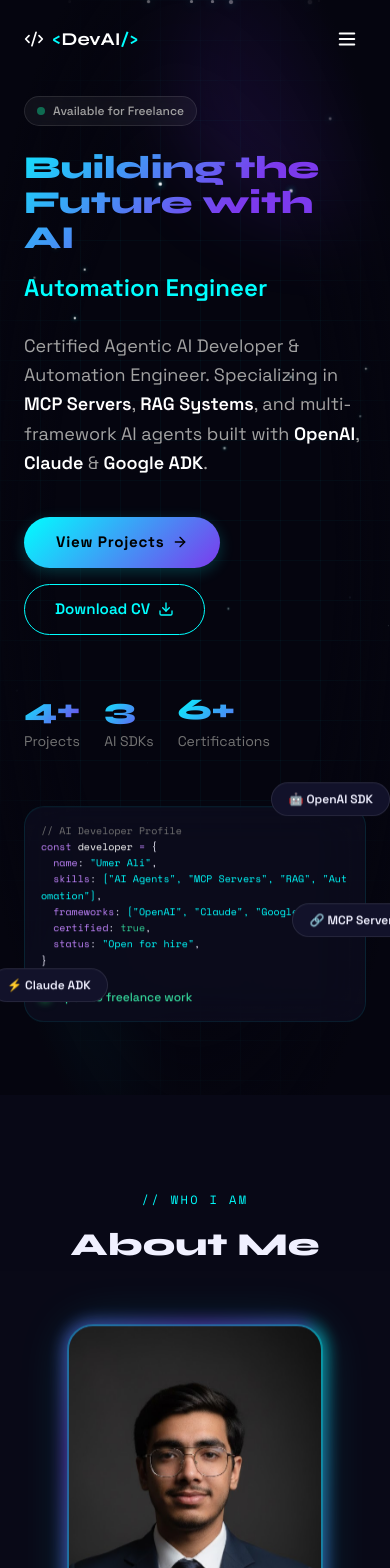
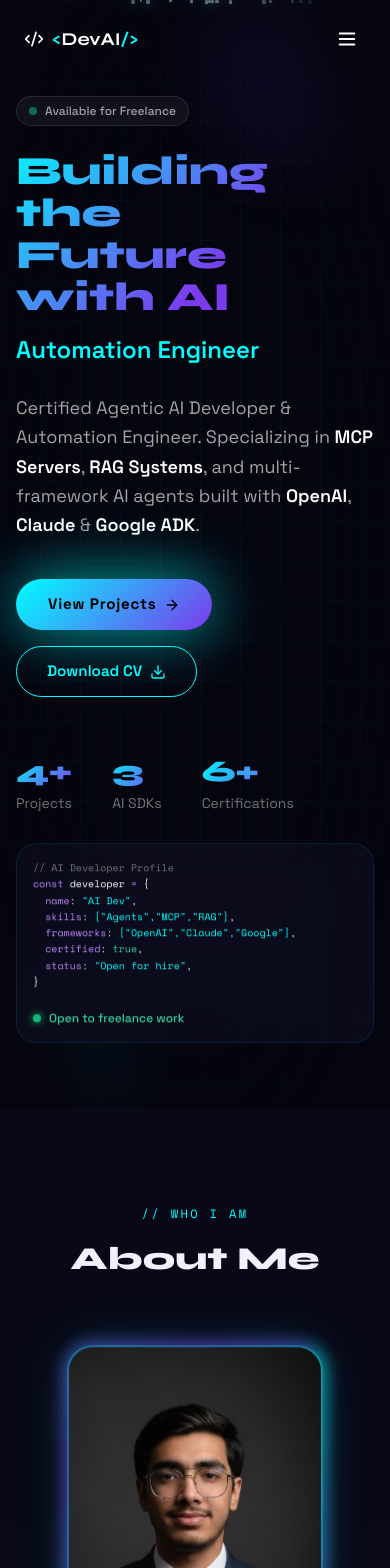
Before and after one commit to Syed-Umer-Ali/Portfolio-Website, a Next.js app: page / in a window 390 px wide. Shown: the top 1568 px of the page. Built offline with nearby package versions, Linux system fonts and the light colour scheme.

Commit message:
fix: comprehensive mobile overflow - wrap code, hide badges, overflow-hidden all sections

```diff
--- a/app/globals.css
+++ b/app/globals.css
@@ -24,192 +24,65 @@
 
 html {
   scroll-behavior: smooth;
+  overflow-x: hidden;
 }
 
 body {
   background: var(--bg);
   color: var(--text);
   font-family: 'Space Grotesk', sans-serif;
-  overflow-x: hidden;
+}
+
+/* Fix: sections navbar ke peeche na jayein mobile/desktop dono pe */
+section[id] {
+  scroll-margin-top: 80px;
 }
 
 /* Scrollbar */
-::-webkit-scrollbar {
-  width: 6px;
-}
-
-::-webkit-scrollbar-track {
-  background: var(--bg);
-}
-
-::-webkit-scrollbar-thumb {
-  background: var(--accent2);
-  border-radius: 3px;
-}
+::-webkit-scrollbar { width: 6px; }
+::-webkit-scrollbar-track { background: var(--bg); }
+::-webkit-scrollbar-thumb { background: var(--accent2); border-radius: 3px; }
 
 /* Animations */
 @keyframes float {
-
-  0%,
-  100% {
-    transform: translateY(0);
-  }
-
-  50% {
-    transform: translateY(-12px);
-  }
+  0%, 100% { transform: translateY(0); }
+  50% { transform: translateY(-12px); }
 }
-
 @keyframes pulse-glow {
-
-  0%,
-  100% {
-    box-shadow: 0 0 20px rgba(0, 255, 255, 0.3);
-  }
-
-  50% {
-    box-shadow: 0 0 60px rgba(0, 255, 255, 0.6), 0 0 100px rgba(0, 255, 255, 0.2);
-  }
+  0%, 100% { box-shadow: 0 0 20px rgba(0, 255, 255, 0.3); }
+  50% { box-shadow: 0 0 60px rgba(0, 255, 255, 0.6), 0 0 100px rgba(0, 255, 255, 0.2); }
 }
-
 @keyframes shimmer {
-  0% {
-    background-position: -200% center;
-  }
-
-  100% {
-    background-position: 200% center;
-  }
+  0% { background-position: -200% center; }
+  100% { background-position: 200% center; }
 }
-
 @keyframes blink {
-
-  0%,
-  100% {
-    opacity: 1;
-  }
-
-  50% {
-    opacity: 0;
-  }
+  0%, 100% { opacity: 1; }
+  50% { opacity: 0; }
 }
-
 @keyframes orb-move {
-
-  0%,
-  100% {
-    transform: translate(0, 0);
-  }
-
-  25% {
-    transform: translate(30px, -20px);
-  }
-
-  50% {
-    transform: translate(-10px, 30px);
-  }
-
-  75% {
-    transform: translate(-30px, -10px);
-  }
+  0%, 100% { transform: translate(0, 0); }
+  25% { transform: translate(30px, -20px); }
+  50% { transform: translate(-10px, 30px); }
+  75% { transform: translate(-30px, -10px); }
 }
-
 @keyframes particle-float {
-  0% {
-    transform: translateY(0) scale(1);
-    opacity: 0.8;
-  }
-
-  100% {
-    transform: translateY(-120px) translateX(20px) scale(0);
-    opacity: 0;
-  }
+  0% { transform: translateY(0) scale(1); opacity: 0.8; }
+  100% { transform: translateY(-120px) translateX(20px) scale(0); opacity: 0; }
 }
-
 @keyframes spotlight {
-  0% {
-    opacity: 0;
-    transform: translate(-72%, -62%) scale(0.5);
-  }
-
-  100% {
-    opacity: 1;
-    transform: translate(-50%, -40%) scale(1);
-  }
+  0% { opacity: 0; transform: translate(-72%, -62%) scale(0.5); }
+  100% { opacity: 1; transform: translate(-50%, -40%) scale(1); }
 }
 
 /* Utility classes */
-.animate-float {
-  animation: float 6s ease-in-out infinite;
-}
-
-.animate-pulse-glow {
-  animation: pulse-glow 2s ease-in-out infinite;
-}
-
-.animate-shimmer {
-  animation: shimmer 3s linear infinite;
-}
-
-.animate-blink {
-  animation: blink 1s step-end infinite;
-}
-
-.animate-orb {
-  animation: orb-move 8s ease-in-out infinite;
-}
-
-.animate-particle {
-  animation: particle-float linear infinite;
-}
-
-.animate-spotlight {
-  animation: spotlight 2s ease 0.75s 1 forwards;
-  opacity: 0;
-}
-
-@keyframes sparkle-rise {
-  0% {
-    transform: translateY(110vh) translateX(0) scale(0);
-    opacity: 0;
-  }
-
-  10% {
-    opacity: 1;
-  }
-
-  90% {
-    opacity: 1;
-  }
-
-  100% {
-    transform: translateY(-20vh) translateX(40px) scale(1);
-    opacity: 0;
-  }
-}
-
-@keyframes twinkle {
-
-  0%,
-  100% {
-    opacity: 0.3;
-    transform: scale(0.8);
-  }
-
-  50% {
-    opacity: 1;
-    transform: scale(1.2);
-  }
-}
-
-.animate-sparkle {
-  animation: sparkle-rise linear infinite;
-}
-
-.animate-twinkle {
-  animation: twinkle 1.5s ease-in-out infinite;
-}
-
+.animate-float { animation: float 6s ease-in-out infinite; }
+.animate-pulse-glow { animation: pulse-glow 2s ease-in-out infinite; }
+.animate-shimmer { animation: shimmer 3s linear infinite; }
+.animate-blink { animation: blink 1s step-end infinite; }
+.animate-orb { animation: orb-move 8s ease-in-out infinite; }
+.animate-particle { animation: particle-float linear infinite; }
+.animate-spotlight { animation: spotlight 2s ease 0.75s 1 forwards; opacity: 0; }
 
 .glass-card {
   background: rgba(13, 13, 31, 0.8);
@@ -218,7 +91,6 @@
   backdrop-filter: blur(20px);
   transition: all 0.4s cubic-bezier(0.4, 0, 0.2, 1);
 }
-
 .glass-card:hover {
   border-color: rgba(0, 255, 255, 0.3);
   box-shadow: var(--glow);
@@ -235,17 +107,14 @@
 
 .hero-title {
   font-family: 'Syne', sans-serif;
-  font-size: clamp(2rem, 7vw, 5.5rem);
+  font-size: clamp(2.5rem, 7vw, 5.5rem);
   font-weight: 800;
-  line-height: 1.1;
+  line-height: 1.05;
   background: linear-gradient(135deg, #fff 0%, #00ffff 40%, #7c3aed 80%);
   background-size: 200% auto;
   -webkit-background-clip: text;
-  background-clip: text;
   -webkit-text-fill-color: transparent;
   animation: shimmer 3s linear infinite;
-  overflow-wrap: break-word;
-  word-break: keep-all;
 }
 
 .section-title {
@@ -268,10 +137,7 @@
   transition: all 0.3s ease;
   animation: pulse-glow 2s ease-in-out infinite;
 }
-
-.btn-primary:hover {
-  transform: translateY(-2px) scale(1.03);
-}
+.btn-primary:hover { transform: translateY(-2px) scale(1.03); }
 
 .btn-outline {
   background: transparent;
@@ -285,24 +151,10 @@
   font-family: 'Space Grotesk', sans-serif;
   transition: all 0.3s ease;
 }
+.btn-outline:hover { background: rgba(0, 255, 255, 0.1); transform: translateY(-2px); }
 
-.btn-outline:hover {
-  background: rgba(0, 255, 255, 0.1);
-  transform: translateY(-2px);
-}
-
-.progress-bar {
-  height: 6px;
-  border-radius: 3px;
-  background: rgba(0, 255, 255, 0.1);
-  overflow: hidden;
-}
-
-.progress-fill {
-  height: 100%;
-  border-radius: 3px;
-  transition: width 1.5s cubic-bezier(0.4, 0, 0.2, 1);
-}
+.progress-bar { height: 6px; border-radius: 3px; background: rgba(0, 255, 255, 0.1); overflow: hidden; }
+.progress-fill { height: 100%; border-radius: 3px; transition: width 1.5s cubic-bezier(0.4, 0, 0.2, 1); }
 
 .cursor-dot {
   display: inline-block;
@@ -329,22 +181,6 @@
   pointer-events: none;
 }
 
-@media (max-width: 768px) {
-  .orb {
-    animation: none;
-    filter: blur(40px);
-  }
-
-  .animate-float {
-    animation-duration: 10s;
-  }
-
-  .btn-primary {
-    animation: none;
-    box-shadow: 0 4px 15px rgba(0, 255, 255, 0.2);
-  }
-}
-
 .skill-badge {
   display: inline-flex;
   align-items: center;
@@ -357,10 +193,7 @@
   transition: all 0.3s ease;
   cursor: default;
 }
-
-.skill-badge:hover {
-  transform: translateY(-2px) scale(1.05);
-}
+.skill-badge:hover { transform: translateY(-2px) scale(1.05); }
 
 .contact-input {
   width: 100%;
@@ -374,11 +207,5 @@
   outline: none;
   transition: border-color 0.3s ease;
 }
-
-.contact-input:focus {
-  border-color: var(--accent);
-}
-
-.contact-input::placeholder {
-  color: var(--muted);
-}
+.contact-input:focus { border-color: var(--accent); }
+.contact-input::placeholder { color: var(--muted); }
--- a/app/layout.tsx
+++ b/app/layout.tsx
@@ -10,8 +10,8 @@
   children,
 }: Readonly<{ children: React.ReactNode }>) {
   return (
-    <html lang="en">
-      <body>{children}</body>
+    <html lang="en" style={{ scrollBehavior: "smooth" }}>
+      <body style={{ overflowX: "hidden" }}>{children}</body>
     </html>
   );
 }
--- a/app/page.tsx
+++ b/app/page.tsx
@@ -11,7 +11,7 @@
 
 export default function Home() {
   return (
-    <main className="min-h-screen relative" style={{ background: "var(--bg)" }}>
+    <main className="min-h-screen relative overflow-x-hidden" style={{ background: "var(--bg)" }}>
       <Sparkles />
       <Navbar />
       <Hero />
--- a/components/About.tsx
+++ b/components/About.tsx
@@ -11,7 +11,7 @@
 
 export function About() {
   return (
-    <section id="about" className="py-24 px-6" style={{ background: "rgba(13,13,31,0.5)" }}>
+    <section id="about" className="py-24 px-4 sm:px-6 overflow-hidden" style={{ background: "rgba(13,13,31,0.5)" }}>
       <div className="max-w-7xl mx-auto">
         <motion.div
           initial={{ opacity: 0, y: 20 }}
--- a/components/Blog.tsx
+++ b/components/Blog.tsx
@@ -11,7 +11,7 @@
 
 export function Blog() {
   return (
-    <section id="blog" className="py-24 px-6">
+    <section id="blog" className="py-24 px-4 sm:px-6 overflow-hidden">
       <div className="max-w-7xl mx-auto">
         <motion.div
           initial={{ opacity: 0, y: 20 }}
--- a/components/Certifications.tsx
+++ b/components/Certifications.tsx
@@ -13,7 +13,7 @@
 
 export function Certifications() {
   return (
-    <section id="certifications" className="py-24 px-6">
+    <section id="certifications" className="py-24 px-4 sm:px-6 overflow-hidden">
       <div className="max-w-7xl mx-auto">
         <motion.div
           initial={{ opacity: 0, y: 20 }}
--- a/components/Contact.tsx
+++ b/components/Contact.tsx
@@ -17,7 +17,7 @@
   return (
     <section
       id="contact"
-      className="py-24 px-6"
+      className="py-24 px-4 sm:px-6 overflow-hidden"
       style={{ background: "rgba(13,13,31,0.5)" }}
     >
       <div className="max-w-6xl mx-auto">
--- a/components/Hero.tsx
+++ b/components/Hero.tsx
@@ -1,5 +1,5 @@
 "use client";
-import React, { useState, useEffect, useMemo } from "react";
+import React, { useState, useEffect } from "react";
 import { motion } from "framer-motion";
 import { ArrowRight, Download } from "lucide-react";
 
@@ -39,24 +39,21 @@
   return (
     <section
       id="home"
-      className="grid-bg min-h-screen flex items-center justify-center relative overflow-hidden px-6 pt-24 pb-16"
+      className="grid-bg min-h-screen flex items-center justify-center relative overflow-hidden px-4 sm:px-6 pt-24 pb-16"
     >
-
-
       {/* Orbs */}
-      <div className="orb w-[300px] h-[300px] md:w-[600px] md:h-[600px] -top-20 -right-20 md:-top-52 md:-right-52"
+      <div className="orb w-[200px] h-[200px] md:w-[600px] md:h-[600px] -top-10 -right-10 md:-top-52 md:-right-52"
         style={{
           background: "rgba(124,58,237,0.15)",
           filter: "blur(clamp(40px, 10vw, 80px))"
         }} />
-      <div className="orb w-[200px] h-[200px] md:w-[400px] md:h-[400px] -bottom-20 -left-20 md:-bottom-32 md:-left-32"
+      <div className="orb w-[150px] h-[150px] md:w-[400px] md:h-[400px] -bottom-10 -left-10 md:-bottom-32 md:-left-32"
         style={{
           background: "rgba(0,255,255,0.1)",
           animationDelay: "-4s",
           filter: "blur(clamp(30px, 8vw, 60px))"
         }} />
-
-      <div className="max-w-7xl mx-auto w-full grid md:grid-cols-2 gap-16 items-center relative z-10">
+      <div className="max-w-7xl mx-auto w-full grid md:grid-cols-2 gap-8 md:gap-16 items-center relative z-10">
         {/* Left */}
         <motion.div
           initial={{ opacity: 0, y: 40 }}
@@ -105,7 +102,7 @@
           </div>
 
           {/* Stats */}
-          <div className="flex gap-6 md:gap-10">
+          <div className="flex gap-10">
             {[
               ["4+", "Projects"],
               ["3", "AI SDKs"],
@@ -133,11 +130,11 @@
           initial={{ opacity: 0, y: 40 }}
           animate={{ opacity: 1, y: 0 }}
           transition={{ duration: 0.8, delay: 0.2 }}
-          className="relative"
+          className="relative min-w-0"
         >
-          <div className="glass-card p-4 md:p-8 animate-float overflow-hidden">
+          <div className="glass-card p-4 md:p-8 animate-float overflow-hidden w-full">
             <pre
-              className="font-mono text-[10px] xs:text-xs md:text-sm leading-relaxed md:leading-8 whitespace-pre-wrap break-all md:break-normal"
+              className="font-mono text-[10px] sm:text-xs md:text-sm leading-relaxed md:leading-8 whitespace-pre-wrap break-all md:break-normal overflow-hidden"
               style={{ color: "var(--text)" }}
             >
               <span className="text-neutral-500">{"// AI Developer Profile\n"}</span>
@@ -148,18 +145,18 @@
               {"  "}
               <span className="text-purple-400">name</span>
               {": "}
-              <span style={{ color: "var(--accent)" }}>"Umer Ali"</span>
+              <span style={{ color: "var(--accent)" }}>"AI Dev"</span>
               {",\n  "}
               <span className="text-purple-400">skills</span>
               {": "}
               <span style={{ color: "var(--accent)" }}>
-                ["AI Agents", "MCP Servers", "RAG", "Automation"]
+                ["Agents","MCP","RAG"]
               </span>
               {",\n  "}
               <span className="text-purple-400">frameworks</span>
               {": "}
               <span style={{ color: "var(--accent)" }}>
-                ["OpenAI", "Claude", "Google ADK"]
+                ["OpenAI","Claude","Google"]
               </span>
               {",\n  "}
               <span className="text-purple-400">certified</span>
@@ -179,7 +176,7 @@
             </div>
           </div>
 
-          {/* Floating badges */}
+          {/* Floating badges - hidden on mobile to avoid overflow */}
           {[
             { label: "🤖 OpenAI SDK", style: { top: -24, right: -24 } },
             { label: "⚡ Claude ADK", style: { bottom: 20, left: -34 } },
@@ -187,7 +184,7 @@
           ].map(({ label, style }) => (
             <div
               key={label}
-              className="absolute px-4 py-2 rounded-full text-xs font-semibold border border-white/10 backdrop-blur-md animate-float"
+              className="hidden md:block absolute px-4 py-2 rounded-full text-xs font-semibold border border-white/10 backdrop-blur-md animate-float"
               style={{
                 ...style,
                 background: "var(--surface2)",
--- a/components/Projects.tsx
+++ b/components/Projects.tsx
@@ -14,7 +14,7 @@
   return (
     <section
       id="projects"
-      className="py-24 px-6 relative overflow-hidden"
+      className="py-24 px-4 sm:px-6 relative overflow-hidden"
       style={{ background: "rgba(13,13,31,0.5)" }}
     >
       {/* Bg particles */}
--- a/components/Skills.tsx
+++ b/components/Skills.tsx
@@ -11,7 +11,7 @@
   const [animated, setAnimated] = useState(false);
 
   return (
-    <section id="skills" className="py-24 px-6">
+    <section id="skills" className="py-24 px-4 sm:px-6 overflow-hidden">
       <div className="max-w-7xl mx-auto">
         {/* Header */}
         <motion.div
@@ -35,7 +35,7 @@
             whileInView={{ opacity: 1, x: 0 }}
             onViewportEnter={() => setAnimated(true)}
             transition={{ duration: 0.6 }}
-            className="glass-card p-9"
+            className="glass-card p-5 md:p-9"
           >
             <h3 className="font-bold text-lg mb-8">Proficiency Levels</h3>
             {skills.map((s, i) => (
@@ -78,7 +78,7 @@
                 <PolarGrid stroke="rgba(0,255,255,0.1)" />
                 <PolarAngleAxis
                   dataKey="skill"
-                  tick={{ fill: "var(--muted)", fontSize: 12, fontFamily: "Space Grotesk" }}
+                  tick={{ fill: "var(--muted)", fontSize: 10, fontFamily: "Space Grotesk" }}
                 />
                 <Radar
                   dataKey="value"
--- a/components/Testimonials.tsx
+++ b/components/Testimonials.tsx
@@ -18,7 +18,7 @@
   }, []);
 
   return (
-    <section id="testimonials" className="py-24 px-6" style={{ background: "rgba(13,13,31,0.5)" }}>
+    <section id="testimonials" className="py-24 px-4 sm:px-6 overflow-hidden" style={{ background: "rgba(13,13,31,0.5)" }}>
       <div className="max-w-7xl mx-auto">
         <motion.div
           initial={{ opacity: 0, y: 20 }}
```
Also changed, not shown: components/Navbar.tsx (+34 -53 lines).
